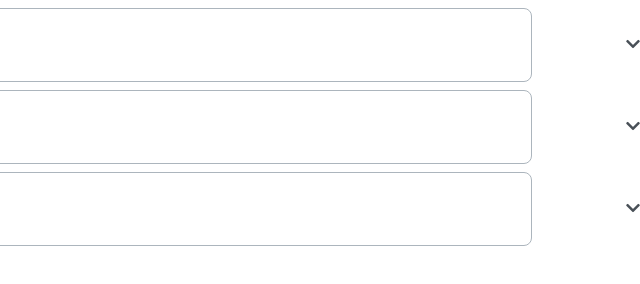
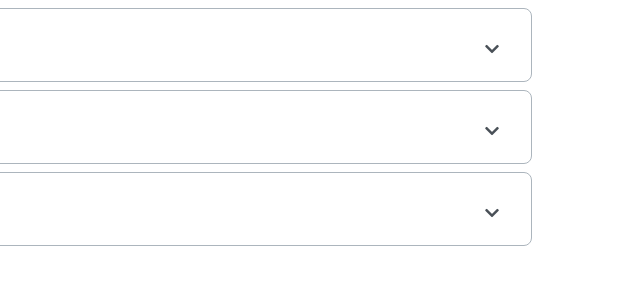
Before and after one commit to js-tasks-ru/htmlcss-20230411_eugenia-surago, a website: page 03-lection1/02-accordion/index.html in a window 1280 px wide. Shown: the full height of the page, 740-1380 px from the left, 640 px wide, since content can reach past the window. Drawn offline with Linux system fonts and the light colour scheme.

Commit message:
fix comments

```diff
--- a/03-lection1/02-accordion/accordion.css
+++ b/03-lection1/02-accordion/accordion.css
@@ -10,7 +10,8 @@
     font-style: normal;
     font-weight: 400;
     font-size: 16px;
-    line-height: 24px; /* or 150% */
+    line-height: 24px;
+    /* or 150% */
     color: #495057;
 }
 
@@ -35,6 +36,7 @@
 }
 
 .acc__arrow {
-    left:   1200px;
-    position: relative;
+    position: absolute;
+    top: 32px;
+    right: 32px
 }
```
